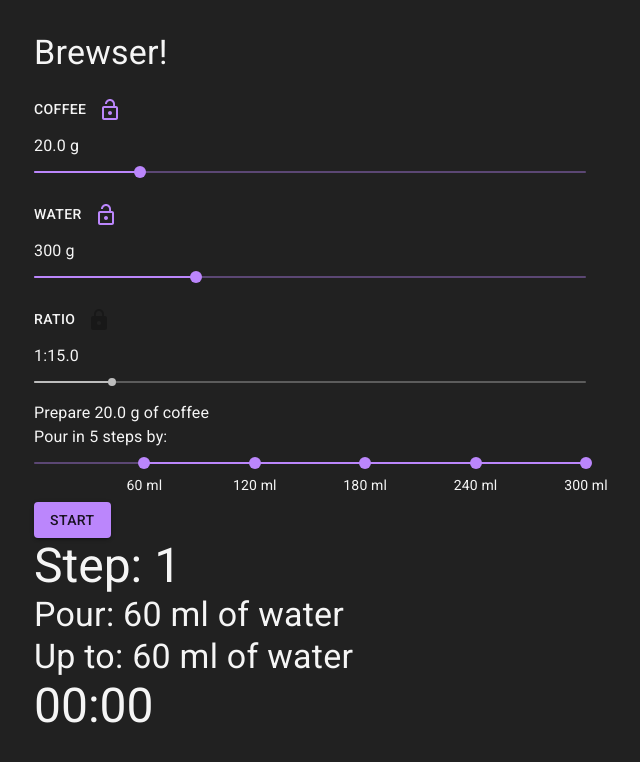
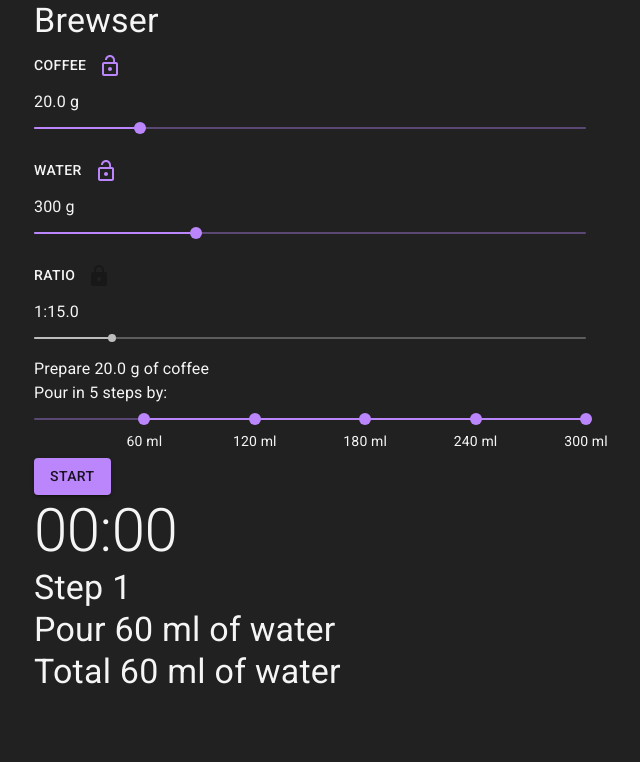
Before and after one commit to mdelura/brewser, a React (Create React App) app: page / in a window 1280 px wide. Shown: the top 762 px of the page, without its empty margins (330-970 px from the left). Built offline with nearby package versions, Linux system fonts and the light colour scheme.

Commit message:
Improve Brewer

```diff
--- a/src/App.tsx
+++ b/src/App.tsx
@@ -14,10 +14,8 @@ const App = () => {
 
     return (
         <Container maxWidth="sm">
-            <Box my={4}>
-                <Typography variant="h4" component="h1" gutterBottom>
-                    Brewser!
-                </Typography>
+            <Box>
+                <Typography variant="h4">Brewser</Typography>
                 <RecipeEditor recipe={recipe} onRecipeChanged={setRecipe} />
                 <Brewer recipe={recipe} />
             </Box>
--- a/src/components/Brewer.tsx
+++ b/src/components/Brewer.tsx
@@ -11,6 +11,7 @@ export interface BrewerProps {
 
 const initialPortions = 5;
 const stepTime = 45;
+const sound = new Audio('bell.mp3');
 
 const Brewer: React.SFC<BrewerProps> = ({ recipe }) => {
     const [time, setTime] = useState(0);
@@ -23,18 +24,33 @@ const Brewer: React.SFC<BrewerProps> = ({ recipe }) => {
         label: `${(s * recipe.water).toFixed()} ml`
     }));
 
-    const toggleTimer = () => {
-        if (timer) {
-            console.log('stopping timer');
-            clearInterval(timer);
-            setTimer(undefined);
-        } else {
-            console.log('starting timer');
-            setTimer(setInterval(() => setTime(time => time + 1), 1000));
-        }
+    const startTimer = () => setTimer(getTimer());
+    const getTimer = () =>
+        setInterval(() => {
+            setTime(time => {
+                //TODO: Fix empty steps issue
+                const finishTime = stepTime * initialPortions;
+
+                if (time + 1 < finishTime) {
+                    if (time !== 0 && time % stepTime === 0) sound.play();
+                    return time + 1;
+                } else {
+                    sound.play();
+                    killTimer();
+                    return 0;
+                }
+            });
+        }, 1000);
+
+    const killTimer = () => {
+        setTimer(timer => {
+            clearInterval(timer as NodeJS.Timeout);
+            return undefined;
+        });
     };
 
     const stepIndex = Math.floor(time / stepTime);
+
     const currentStep = sortedSteps[stepIndex];
     const previousStep = stepIndex ? sortedSteps[stepIndex - 1] : 0;
     const currentPortion = ((currentStep - previousStep) * recipe.water).toFixed();
@@ -45,24 +61,24 @@ const Brewer: React.SFC<BrewerProps> = ({ recipe }) => {
             <Typography>Pour in {new Set(steps).size} steps by:</Typography>
             {/* <LinearProgress variant="determinate" value={progress} color="primary" /> */}
             {/* TODO: Show label with current step amount */}
+
             <Slider
                 value={steps}
                 valueLabelFormat={value => (value * recipe.water).toFixed()}
                 onChange={(_, values) => setSteps(values as number[])}
                 aria-labelledby="range-slider"
                 max={1}
-                step={0.01}
+                step={0.001}
                 marks={marks}
             />
             {/* TODO: Center button */}
-            <Button variant="contained" color="primary" onClick={toggleTimer}>
+            <Button variant="contained" color="primary" onClick={() => (!timer ? startTimer() : killTimer())}>
                 {!timer ? 'Start' : 'Pause'}
             </Button>
-            <Typography variant="h3">Step: {stepIndex + 1}</Typography>
-            <Typography variant="h4">Pour: {currentPortion} ml of water</Typography>
-            <Typography variant="h4">Up to: {marks[stepIndex].label} of water</Typography>
-
-            <Typography variant="h3">{moment.unix(time).format('mm:ss')}</Typography>
+            <Typography variant="h2">{moment.unix(time).format('mm:ss')}</Typography>
+            <Typography variant="h4">Step {stepIndex + 1}</Typography>
+            <Typography variant="h4">Pour {currentPortion} ml of water</Typography>
+            <Typography variant="h4">Total {marks[stepIndex].label} of water</Typography>
         </React.Fragment>
     );
 };
```
Also changed, not shown: 1 other file (tests, documents, lock files or other folders).
